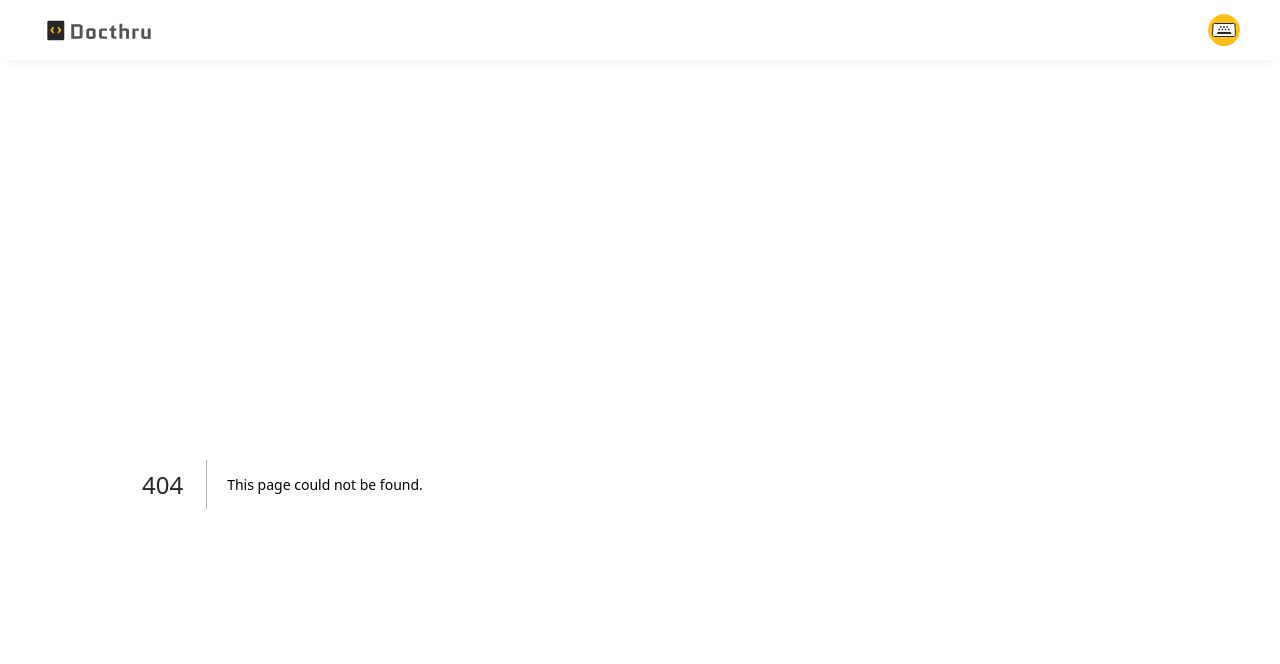
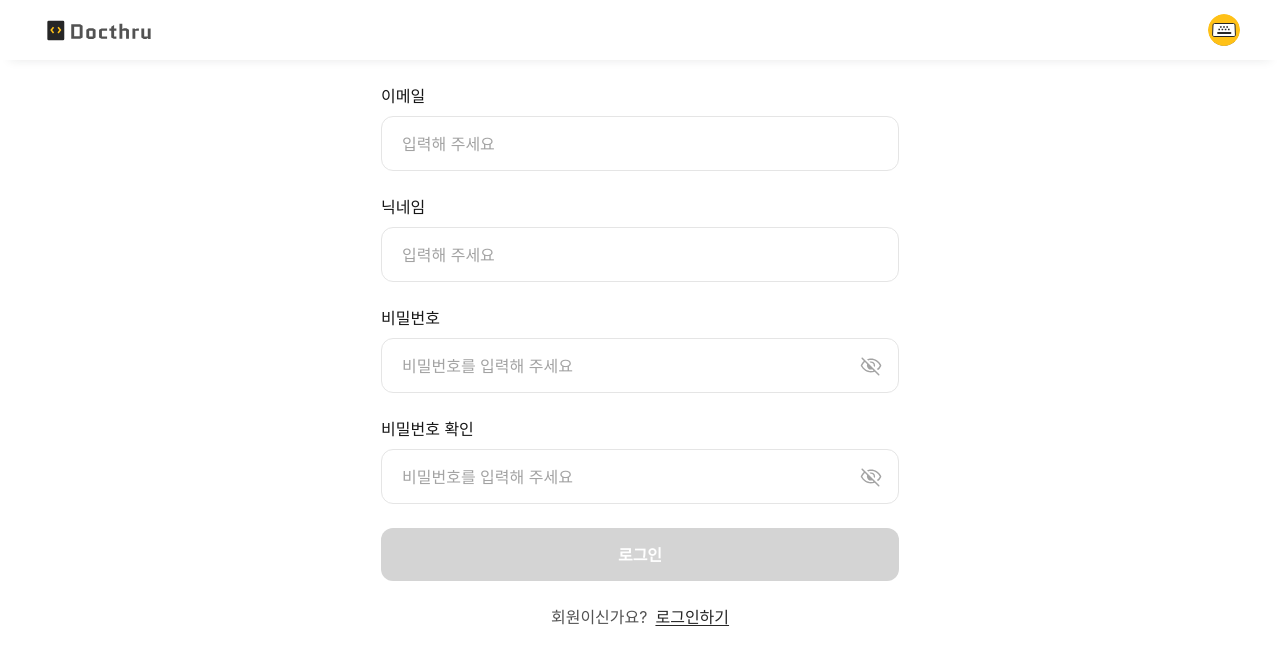
Before and after one commit to claudia99503/docthru-fe, a Next.js app: page /auth/signUp in a window 1280 px wide. Before the commit this address had no page. Shown: the top 664 px of the page. Built offline with nearby package versions, Linux system fonts and the light colour scheme; a web font is replaced by a local one.

Commit message:
:sparkles: [Feat] LoginForm, SignUpForm, Input, PasswordInput 컴포넌트 추가

```diff
--- a/src/components/layouts/Layout.module.css
+++ b/src/components/layouts/Layout.module.css
@@ -5,7 +5,7 @@
   padding-bottom: 150px;
   margin: 0 auto;
   display: flex;
-  align-self: center;
+  flex-direction: column;
 }
 
 @media only screen and (max-width: 1199px) {
--- a/src/components/user/PasswordInput.jsx
+++ b/src/components/user/PasswordInput.jsx
@@ -7,7 +7,7 @@ import { useFormContext } from 'react-hook-form';
 const showPassWord = assets.icons.eyeOn;
 const hidePassWord = assets.icons.eyeOff;
 
-export function PasswordInput({
+export default function PasswordInput({
   name,
   label = '비밀번호',
   placeholder = '비밀번호를 입력해 주세요',
--- a/src/components/user/SignupForm.jsx
+++ b/src/components/user/SignupForm.jsx
@@ -1,16 +1,17 @@
 import styles from './form.module.css';
 import { FormProvider, useForm } from 'react-hook-form';
 import Input from './Input';
-import { PasswordInput } from '.PasswordInput';
+import PasswordInput from './PasswordInput';
 import { AUTH } from '@/variables/formValidation';
 import { useEffect, useState } from 'react';
 import { useRouter } from 'next/router';
 
 export default function SignUpForm() {
-  const [newUser, setNewUser] = useState(false);
-  const { signUp, user } = useAuth();
+  // const [newUser, setNewUser] = useState(false);
+  // const { signUp, user } = useAuth();
+
   const formMethods = useForm();
-  const { onModalOpen, GlobalModal } = useGlobalModal();
+
   const {
     handleSubmit,
     formState: { isValid },
@@ -38,12 +39,12 @@ export default function SignUpForm() {
     });
   };
 
-  useEffect(() => {
-    if (user && !newUser) {
-      router.push('/');
-      setNewUser(false);
-    }
-  }, [user, newUser, router]);
+  // useEffect(() => {
+  //   if (user && !newUser) {
+  //     router.push('/');
+  //     setNewUser(false);
+  //   }
+  // }, [user, newUser, router]);
 
   return (
     <>
@@ -74,9 +75,13 @@ export default function SignUpForm() {
             label="비밀번호 확인"
             validations={AUTH.CONFIRM_PW}
           />
-          <Button variant="auth" type="submit" disabled={!isValid}>
+          <button
+            type="submit"
+            className={styles['submit-btn']}
+            disabled={!isValid}
+          >
             로그인
-          </Button>
+          </button>
         </form>
       </FormProvider>
     </>
--- a/src/components/user/form.module.css
+++ b/src/components/user/form.module.css
@@ -0,0 +1,25 @@
+.AuthForm {
+  max-width: 518px;
+  width: 100%;
+  display: flex;
+  gap: 24px;
+  flex-direction: column;
+  align-items: flex-start;
+  margin: 0 auto;
+}
+
+.submit-btn {
+  background-color: var(--brand-black);
+  width: 100%;
+  padding: 14.5px;
+  color: #fff;
+  text-align: center;
+  border-radius: 12px;
+  font-size: 16px;
+  font-weight: 600;
+}
+
+.submit-btn:hover {
+  background-color: var(--brand-yellow);
+  color: var(--brand-black);
+}
--- a/src/components/user/inputField.module.css
+++ b/src/components/user/inputField.module.css
@@ -17,6 +17,11 @@
   outline: 1px solid var(--error);
 }
 
+.error-text {
+  color: var(--error);
+  padding-left: 8px;
+}
+
 .PasswordInput .input {
   position: relative;
 }
--- /dev/null
+++ b/src/pages/auth/signUp.jsx
@@ -0,0 +1,23 @@
+import SignUpForm from '@/components/user/SignUpForm';
+import styles from '../../styles/pages/auth.module.css';
+import Head from 'next/head';
+import Link from 'next/link';
+
+export default function SignUpPage() {
+  return (
+    <>
+      <Head>
+        <title>회원가입</title>
+        <meta name="description" content="회원가입하는 페이지입니다." />
+      </Head>
+
+      <SignUpForm />
+      <p className={styles.text}>
+        회원이신가요?
+        <Link href="/auth/signUp" className={styles.link}>
+          로그인하기
+        </Link>
+      </p>
+    </>
+  );
+}
--- a/src/styles/globals.css
+++ b/src/styles/globals.css
@@ -47,6 +47,7 @@ h1 {
 button:disabled {
   cursor: not-allowed;
   pointer-events: none;
+  background-color: var(--grey-300);
 }
 
 input {
@@ -55,3 +56,8 @@ input {
   border-radius: 12px;
   width: 100%;
 }
+
+section {
+  width: 100%;
+  flex: display;
+}
--- /dev/null
+++ b/src/styles/pages/auth.module.css
@@ -0,0 +1,19 @@
+.text {
+  margin-top: 24px;
+  display: flex;
+  flex-direction: row;
+  gap: 8px;
+  align-self: center;
+  color: var(--grey-600);
+  font-size: 16px;
+  font-weight: 400;
+  text-align: center;
+}
+
+.link {
+  color: var(--brand-black);
+  font-size: 16px;
+  font-weight: 400;
+  text-decoration: underline;
+  text-underline-offset: 2px;
+}
```
Also changed, not shown: src/components/user/LoginForm.jsx (+6 -2 lines), src/pages/auth/login.jsx (+11 -4 lines), src/pages/auth/signin.jsx (deleted, +0 -15 lines).
